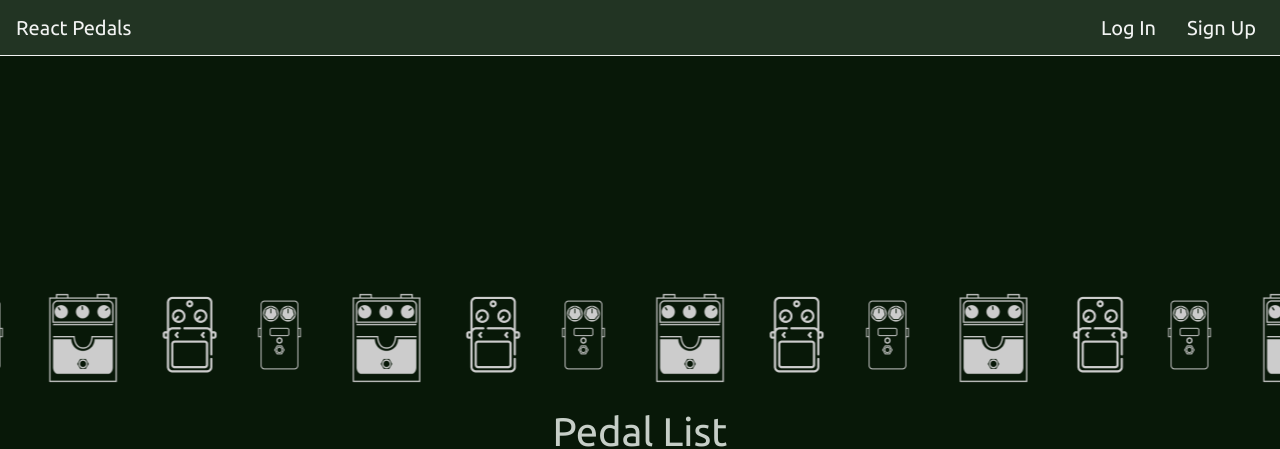
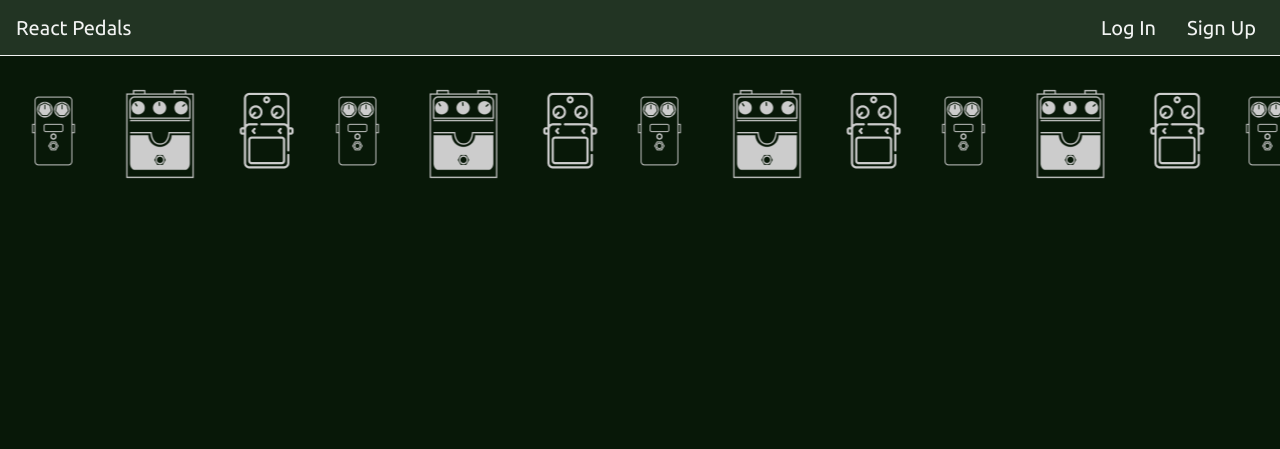
Before and after one commit to LargeWater/react-pedals-front-end, a React (Create React App) app: page / in a window 1280 px wide. Shown: the top 449 px of the page. Built offline with nearby package versions, Linux system fonts and the light colour scheme; no server answers.

Commit message:
move nav bg to animated sliding divider

```diff
--- a/src/App.jsx
+++ b/src/App.jsx
@@ -87,8 +87,8 @@ const App = () => {
     <>
       <div className="App">
         <NavBar user={user} handleLogout={handleLogout} />
+        <ScrollingBackground />
         <main>
-        <ScrollingBackground />
           <Routes>
             <Route
               path="/signup"
--- a/src/components/ScrollingBackground/ScrollingBackground.module.css
+++ b/src/components/ScrollingBackground/ScrollingBackground.module.css
@@ -3,7 +3,6 @@
   background-color: var(--d-1000);
   padding-top: 15px;
   padding-bottom: 0%;
-  max-height: 123px;
 }
 
 .slidingBackground {
```
